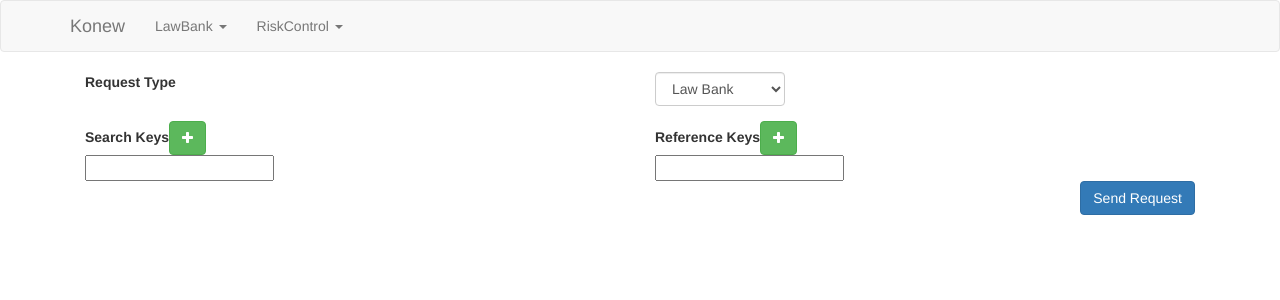
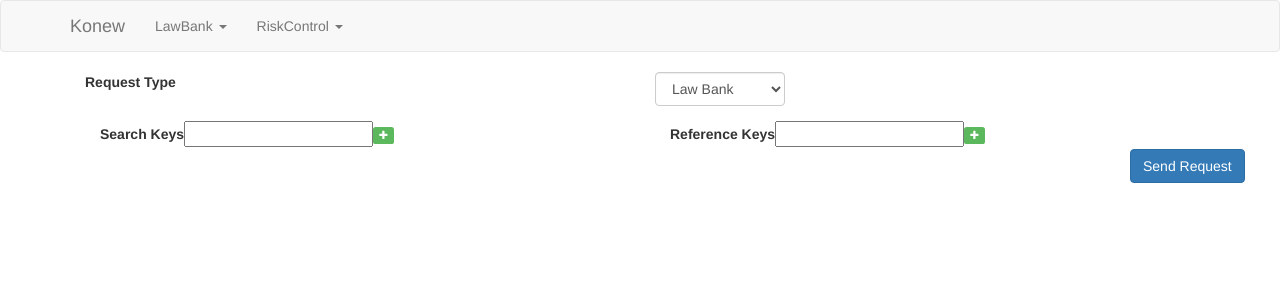
Before and after one commit to K-Mertin/konewTest_web, an Angular app: page /spider in a window 1280 px wide. Shown: the top 300 px of the page. Built offline with nearby package versions, Linux system fonts and the light colour scheme; what @angular/http would draw is missing.

Commit message:
modify request ui

```diff
--- a/src/app/spiders/spider-history/spider-history.component.html
+++ b/src/app/spiders/spider-history/spider-history.component.html
@@ -1,4 +1,28 @@
-<p>
-  spider-history works!
-</p>
-{{demoRequest|json}}
+<div class="container">
+  <div class="panel panel-default">
+    <!-- Default panel contents -->
+    <div class="panel-heading">History Request</div>
+
+    <!-- Table -->
+    <table class="table table-striped  ">
+        <thead>
+            <tr>
+              <th>RequestSeq</th>
+              <th>Status</th>
+              <th>Date</th>
+              <th>RequestType</th>
+              <th>SearchKeys</th>
+              <th>ReferenceKeys</th>
+            </tr>
+          </thead>
+          <tr *ngFor="let request of demoRequest">
+            <td></td>
+            <td>{{request.requestStatus}}</td>
+            <td>{{request.requestTime}}</td>
+            <td>{{request.requestType}}</td>
+            <td>{{request.searchKeys}}</td>
+            <td>{{request.referenceKeys}}</td>
+          </tr>
+     </table>
+  </div>
+</div>
--- a/src/app/spiders/spider-request/spider-request.component.html
+++ b/src/app/spiders/spider-request/spider-request.component.html
@@ -1,5 +1,5 @@
 <div class="container">
-  <form [formGroup]="requestForm" (ngSubmit)="submit()">
+  <form [formGroup]="requestForm">
 
     <div class="col-md-6">
         <label>Request Type</label>
@@ -15,39 +15,45 @@
     </div>
     </div>
     <div class="col-md-6">
+      <div class="col-md-12">
           <label>Search Keys</label>
-      <a (click)="addSearchKey()" class="btn btn-success">
+          <input type="text" [(ngModel)]="iSearchKey" [ngModelOptions]="{standalone: true}" (keyup.enter)="addSearchKey()">
+          <a (click)="addSearchKey()" class="label label-success">
             <i class="fa fa-plus" aria-hidden="true"></i>
           </a>
+      </div>
       <div formArrayName="searchKeys">
-        <div *ngFor="let searchKey of requestForm.controls.searchKeys.controls; let i=index">
-
-          <input formControlName="{{i}}" />
-          <a class="btn btn-danger" *ngIf="requestForm.controls.searchKeys.controls.length > 1" (click)="removeSearchKey(i)">
-            <i class="fa fa-minus" aria-hidden="true"></i>
+        <div *ngFor="let searchKey of requestForm.controls.searchKeys.controls; let i=index" class="col-md-6">
+         <label class="label label-primary">{{searchKey.value}}</label>
+          <a class="label label-danger pull-right" *ngIf="requestForm.controls.searchKeys.controls.length > 0" (click)="removeSearchKey(i)">
+            <i class="fa fa-minus fa-1" aria-hidden="true"></i>
           </a>
         </div>
       </div>
     </div>
 
+
     <div class="col-md-6">
+      <div class="col-md-12">
           <label>Reference Keys</label>
-      <a (click)="addReferenceKey()" class="btn btn-success">
+          <input type="text" [(ngModel)]="iReferenceKey" [ngModelOptions]="{standalone: true}" (keyup.enter)="addReferenceKey()">
+          <a (click)="addReferenceKey()" class="label label-success">
             <i class="fa fa-plus" aria-hidden="true"></i>
           </a>
+      </div>
       <div formArrayName="referenceKeys">
-        <div *ngFor="let referenceKey of requestForm.controls.referenceKeys.controls; let i=index">
-
-          <input formControlName="{{i}}" />
-          <a class="btn btn-danger" *ngIf="requestForm.controls.referenceKeys.controls.length > 1" (click)="removeReferenceKey(i)">
-            <i class="fa fa-minus" aria-hidden="true"></i>
+        <div *ngFor="let referenceKey of requestForm.controls.referenceKeys.controls; let i=index" class="col-md-6">
+         <label class="label label-info ">{{referenceKey.value}}</label>
+          <a class="label label-danger pull-right" *ngIf="requestForm.controls.referenceKeys.controls.length > 0" (click)="removeReferenceKey(i)">
+            <i class="fa fa-minus fa-1" aria-hidden="true"></i>
           </a>
         </div>
       </div>
     </div>
 
-    <div class="col-md-12">
-      <button class="btn btn-primary pull-right">Send Request</button>
+
+  </form>
+  <div class="col-md-1 pull-right">
+    <button (click)="submit()" class="btn btn-primary">Send Request</button>
   </div>
-  </form>
 </div>
--- a/src/app/spiders/spider-request/spider-request.component.ts
+++ b/src/app/spiders/spider-request/spider-request.component.ts
@@ -1,5 +1,11 @@
 import { Component, OnInit } from '@angular/core';
-import { FormBuilder, FormGroup, Validators, FormArray, FormControl } from '@angular/forms';
+import {
+  FormBuilder,
+  FormGroup,
+  Validators,
+  FormArray,
+  FormControl
+} from '@angular/forms';
 
 @Component({
   selector: 'app-spider-request',
@@ -9,8 +15,10 @@ import { FormBuilder, FormGroup, Validators, FormArray, FormControl } from '@ang
 export class SpiderRequestComponent implements OnInit {
   requestForm: FormGroup;
   requestTypes = [{ value: 'lawbank', display: 'Law Bank' }];
+  iSearchKey = '';
+  iReferenceKey = '';
 
-  constructor(private fb: FormBuilder) {}
+  constructor(private fb: FormBuilder) { }
 
   ngOnInit() {
     this.createRegisterForm();
@@ -28,13 +36,20 @@ export class SpiderRequestComponent implements OnInit {
       requester: ['', Validators.required],
       requestStatus: ['', Validators.required]
     });
+
+    let control = <FormArray>this.requestForm.controls['searchKeys'];
+    control.removeAt(0);
+    control = <FormArray>this.requestForm.controls['referenceKeys'];
+    control.removeAt(0);
   }
 
   addSearchKey() {
-    const control = <FormArray>this.requestForm.controls['searchKeys'];
-    control.push(new FormControl());
+    while (this.iSearchKey.trim().length > 0) {
+      const control = <FormArray>this.requestForm.controls['searchKeys'];
+      control.push(new FormControl(this.iSearchKey));
+      this.iSearchKey = '';
+    }
   }
-
 
   removeSearchKey(i: number) {
     const control = <FormArray>this.requestForm.controls['searchKeys'];
@@ -42,10 +57,13 @@ export class SpiderRequestComponent implements OnInit {
   }
 
   addReferenceKey() {
-    const control = <FormArray>this.requestForm.controls['referenceKeys'];
-    control.push(new FormControl());
+    while (this.iReferenceKey.trim().length > 0) {
+      const control = <FormArray>this.requestForm.controls['referenceKeys'];
+      control.push(new FormControl(this.iReferenceKey));
+      this.iReferenceKey = '';
+    }
+
   }
-
 
   removeReferenceKey(i: number) {
     const control = <FormArray>this.requestForm.controls['referenceKeys'];
--- a/src/index.html
+++ b/src/index.html
@@ -2,7 +2,8 @@
 <html lang="en">
 <head>
   <meta charset="utf-8">
-  <title>LawBankWeb</title>
+  <title>KonewWeb
+  </title>
   <base href="/">
 
   <meta name="viewport" content="width=device-width, initial-scale=1">
```
Also changed, not shown: src/assets/demoRequestData.json (+11 -0 lines). Lines whose indentation alone changed are shown as unchanged.
